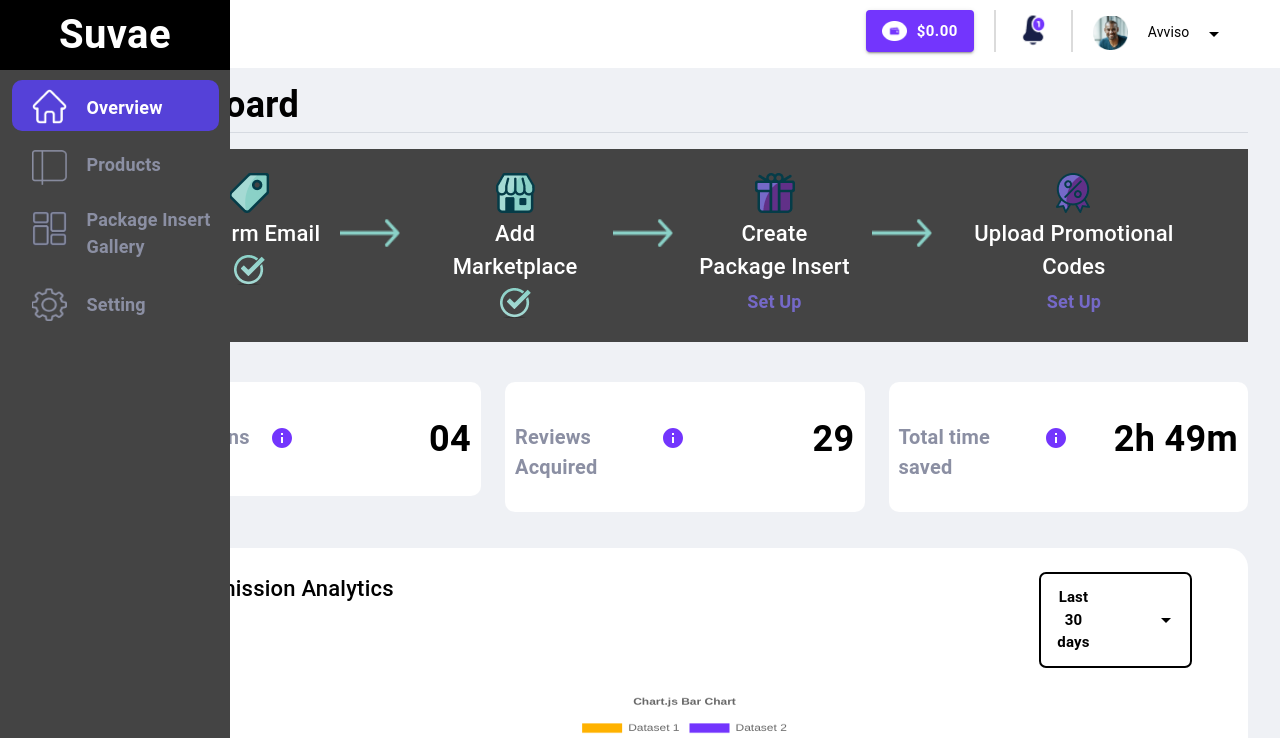
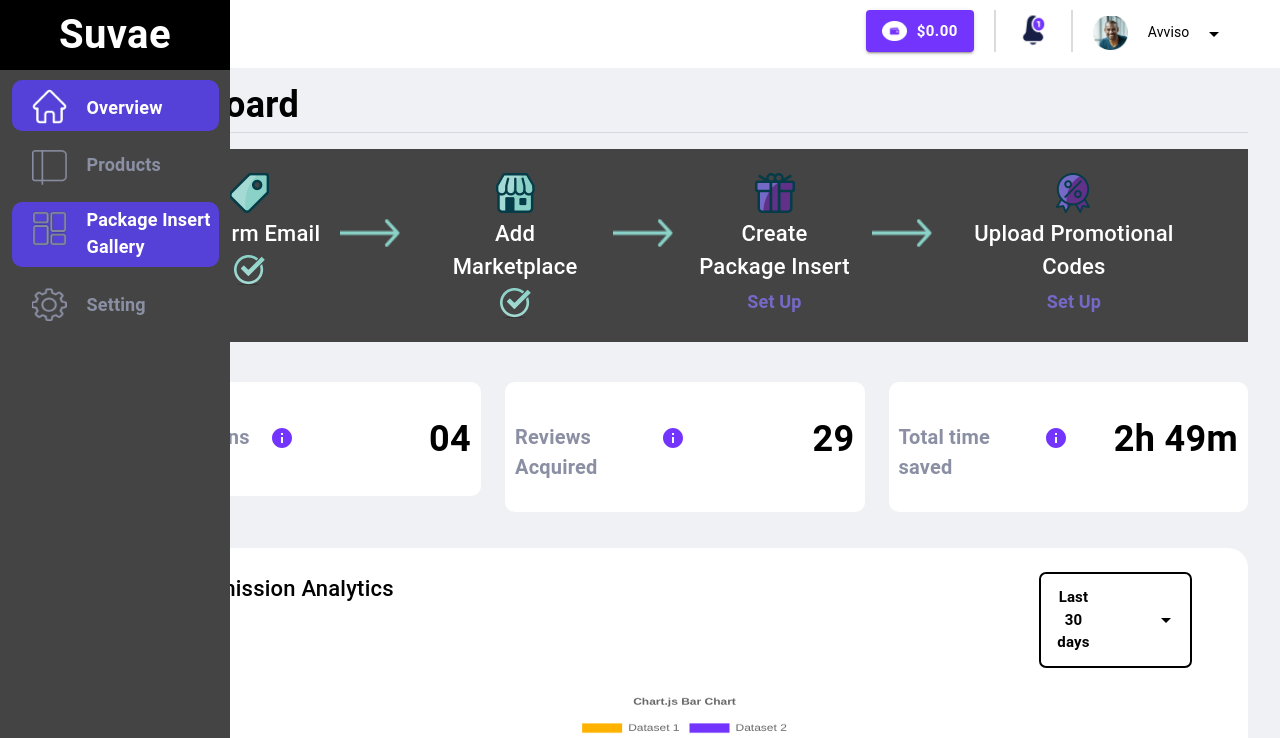
Before and after one commit to DukeHonety/RebateProject, a React (Create React App) app in the folder AppFrontend-master/: page / in a window 1280 px wide. Shown: the top 738 px of the page. Built offline with nearby package versions, Linux system fonts and the light colour scheme; no server answers.

Commit message:
feat:update sidebar

```diff
--- a/AppFrontend-master/src/components/Asidebar.jsx
+++ b/AppFrontend-master/src/components/Asidebar.jsx
@@ -138,7 +138,7 @@ export default function Asidebar() {
           </Box>
           <Box sx={{ marginTop: "10px" }}>
             <Link
-              href="/dashboard"
+              href="/"
               sx={{ color: "white", textDecoration: "none" }}
             >
               <Box
@@ -151,7 +151,7 @@ export default function Asidebar() {
                   borderRadius: "10px",
                 }}
                 backgroundColor={
-                  location.pathname === "/dashboard" ? "#5541D8" : ""
+                  location.pathname === "/" ? "#5541D8" : ""
                 }
               >
                 <Box
@@ -173,7 +173,7 @@ export default function Asidebar() {
                     marginLeft: "20px",
                   }}
                   color={
-                    location.pathname === "/dashboard" ? "white" : "#8B8FA3"
+                    location.pathname === "/" ? "white" : "#8B8FA3"
                   }
                 >
                   Package Insert Gallery
@@ -305,9 +305,9 @@ export default function Asidebar() {
               paddingBottom: "10px",
             }}
             borderLeft={
-              location.pathname === "/dashboard" ? "3px solid #7335FD" : ""
+              location.pathname === "/" ? "3px solid #7335FD" : ""
             }
-            backgroundColor={location.pathname === "/dashboard" ? "black" : ""}
+            backgroundColor={location.pathname === "/" ? "black" : ""}
           >
             <Box
               component="img"
```
